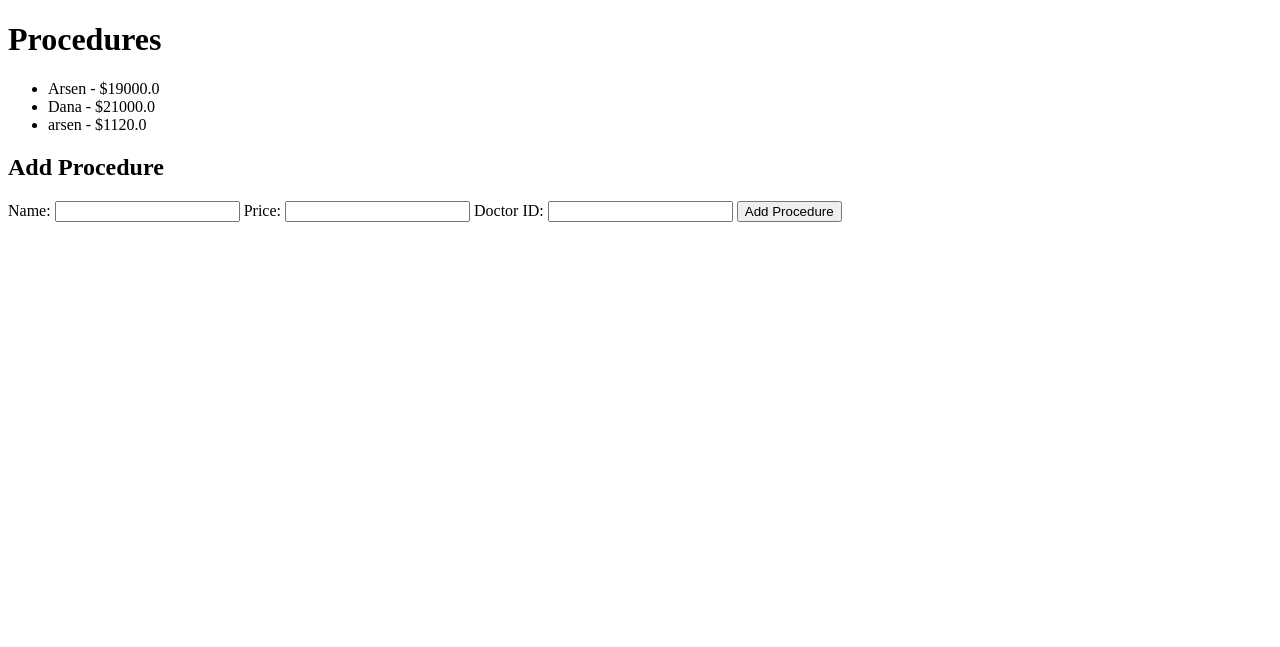
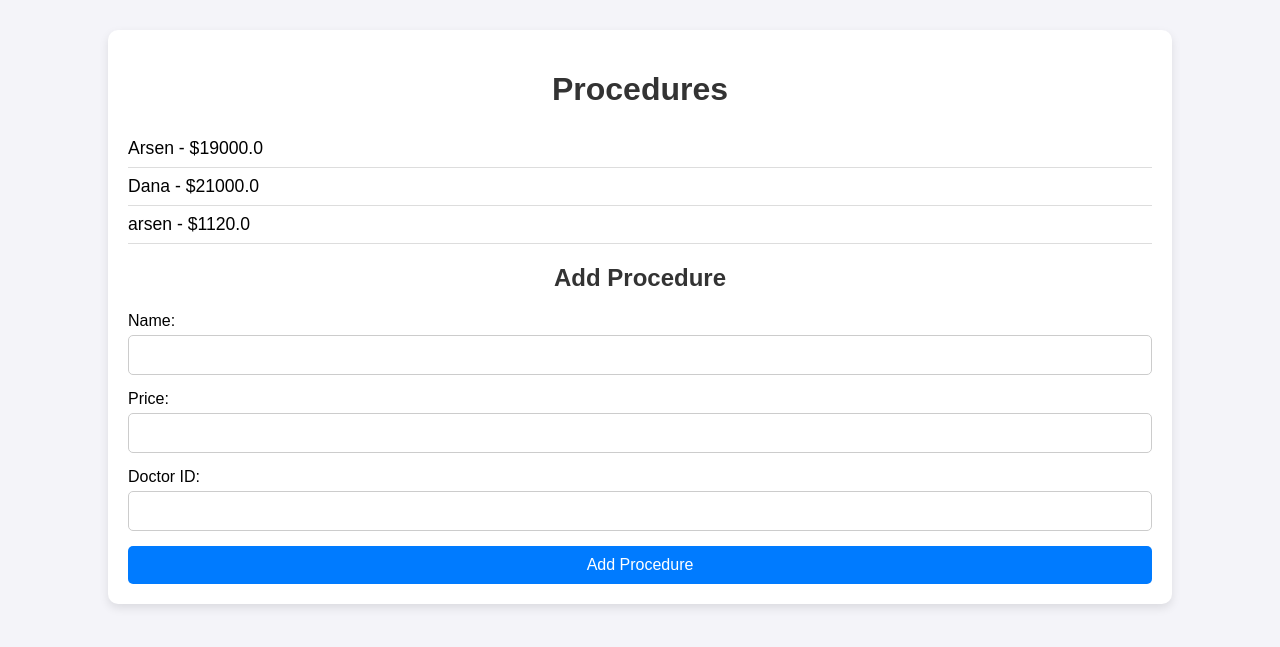
Before and after one commit to F1ckzArd/onlineclinic, a Flask app: page /procedures in a window 1280 px wide. Shown: the top 647 px of the page. Run offline with Flask 3, Linux system fonts and the light colour scheme; data comes from the database, SQL or seed files in the repository.

Commit message:
Update procedures.html

```diff
--- a/templates/procedures.html
+++ b/templates/procedures.html
@@ -4,8 +4,77 @@
     <meta charset="UTF-8">
     <meta name="viewport" content="width=device-width, initial-scale=1.0">
     <title>Procedures</title>
+    <style>
+        body {
+            font-family: Arial, sans-serif;
+            background-color: #f4f4f9;
+            margin: 0;
+            padding: 0;
+        }
+
+        h1, h2 {
+            text-align: center;
+            color: #333;
+        }
+
+        .container {
+            width: 80%;
+            margin: 0 auto;
+            background-color: white;
+            padding: 20px;
+            border-radius: 10px;
+            box-shadow: 0 4px 10px rgba(0, 0, 0, 0.1);
+            margin-top: 30px;
+        }
+
+        ul {
+            list-style-type: none;
+            padding: 0;
+        }
+
+        ul li {
+            font-size: 1.1rem;
+            padding: 8px 0;
+            border-bottom: 1px solid #ddd;
+        }
+
+        form {
+            display: flex;
+            flex-direction: column;
+            margin-top: 20px;
+        }
+
+        label {
+            font-size: 1rem;
+            margin-bottom: 5px;
+        }
+
+        input {
+            padding: 10px;
+            margin-bottom: 15px;
+            font-size: 1rem;
+            border: 1px solid #ccc;
+            border-radius: 5px;
+        }
+
+        button {
+            padding: 10px;
+            background-color: #007bff;
+            color: white;
+            font-size: 1rem;
+            border: none;
+            border-radius: 5px;
+            cursor: pointer;
+        }
+
+        button:hover {
+            background-color: #0056b3;
+        }
+    </style>
 </head>
 <body>
+
+    <div class="container">
         <h1>Procedures</h1>
         <ul>
             {% for procedure in procedures %}
@@ -17,11 +86,16 @@
         <form action="/procedures" method="POST">
             <label for="name">Name:</label>
             <input type="text" name="name" id="name" required>
+
             <label for="price">Price:</label>
             <input type="number" name="price" id="price" required>
+
             <label for="doctor_id">Doctor ID:</label>
             <input type="number" name="doctor_id" id="doctor_id" required>
+
             <button type="submit">Add Procedure</button>
         </form>
+    </div>
+
 </body>
 </html>
```
Lines whose indentation alone changed are shown as unchanged.
